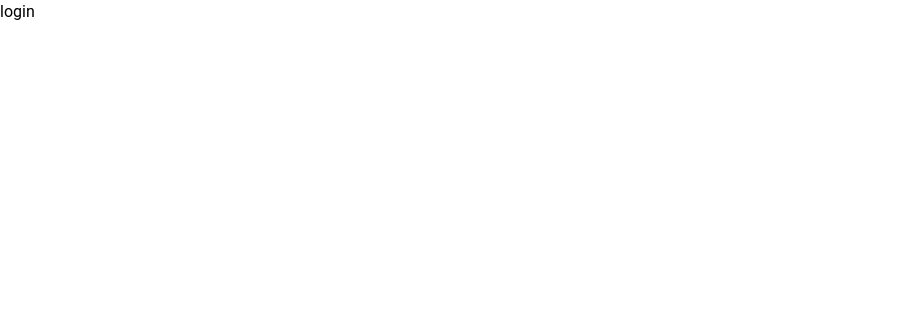
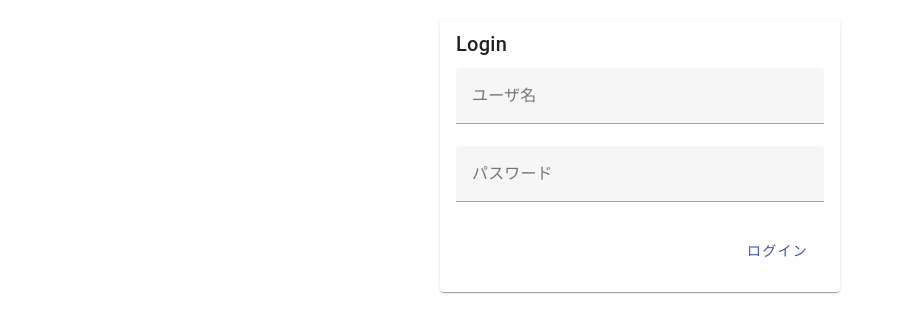
Before and after one commit to hl-tang/panda-parking-project, a Vue app in the folder front-end/: page /login in a window 1280 px wide. Shown: the top 332 px of the page, without its empty margins (0-903 px from the left). Built offline with nearby package versions, Linux system fonts and the light colour scheme.

Commit message:
create login

```diff
--- a/front-end/src/pages/Login.vue
+++ b/front-end/src/pages/Login.vue
@@ -2,7 +2,24 @@
 </script>
 
 <template>
-  <p>login</p>
+  <v-card width="400px" class="mx-auto mt-5">
+    <v-card-title>
+      <h2 class="display-1">Login</h2>
+    </v-card-title>
+    <v-card-text>
+      <v-form>
+        <v-text-field label="ユーザ名" />
+        <v-text-field type="password" label="パスワード" />
+        <!-- ログイン認証 -->
+        <v-card-actions>
+          <v-spacer />
+          <router-link to="/user/index">
+            <v-btn color="indigo">ログイン</v-btn>
+          </router-link>
+        </v-card-actions>
+      </v-form>
+    </v-card-text>
+  </v-card>
 </template>
 
 <style scoped>
--- /dev/null
+++ b/front-end/src/pages/User.vue
@@ -0,0 +1,13 @@
+<script setup>
+import EyeOffIcon from 'vue-material-design-icons/EyeOff.vue'
+</script>
+
+<template>
+  <v-card width="400px" class="mx-auto mt-5">
+    <v-card-title>
+      <h2 class="display-1">登録情報</h2>
+    </v-card-title>
+  </v-card>
+</template>
+
+<style scoped></style>
--- a/front-end/src/router/index.js
+++ b/front-end/src/router/index.js
@@ -3,6 +3,7 @@ import { createRouter, createWebHistory } from "vue-router";
 import Home from "../pages/Home.vue";
 import Login from "../pages/Login.vue";
 import Play from "../pages/Play.vue";
+import User from "../pages/User.vue";
 
 const routes = [
   {
@@ -19,6 +20,10 @@ const routes = [
     path: "/play",
     component: Play,
   },
+  {
+    path: "/user/index",
+    component: User,
+  },
 ];
 
 const router = createRouter({
```
